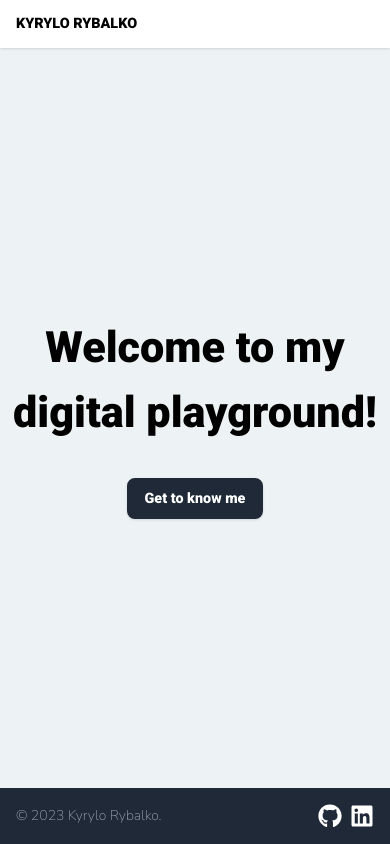
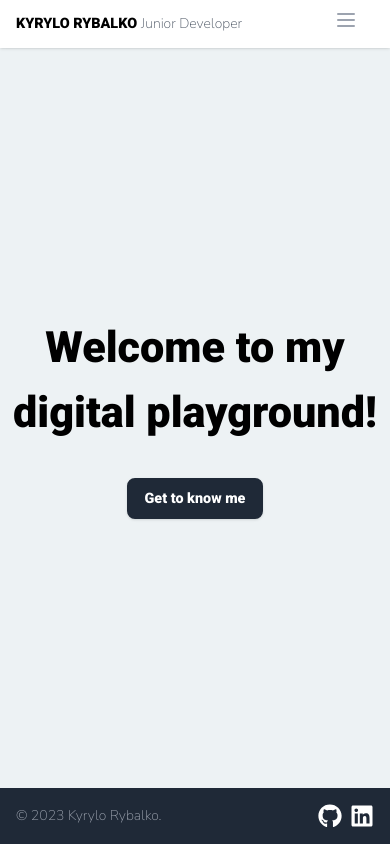
Before and after one commit to kay-dev-uk/NewProject, a React (Vite) app: page / in a window 390 px wide. Shown: the top 844 px of the page. Built offline with nearby package versions, Linux system fonts and the light colour scheme.

Commit message:
add hamb

```diff
--- a/src/components/NavBar/index.jsx
+++ b/src/components/NavBar/index.jsx
@@ -12,32 +12,72 @@ const NavBar = () => {
     setIsDropdownOpen(false);
   };
 
+  const handleScrollToTop = () => {
+    window.scrollTo(0, 0);
+  };
+
+  const handleWorkLinkClick = () => {
+    setIsDropdownOpen(!isDropdownOpen);
+  };
+
   return (
     <nav className="bg-white shadow fixed w-full">
       <div className="max-w-7xl mx-auto px-4 sm:px-6 lg:px-8">
         <div className="flex justify-between h-12">
           <div className="flex-shrink-0 flex items-center">
-            <h2>KYRYLO RYBALKO</h2>
+            <h2 className='mr-1'>KYRYLO RYBALKO</h2>
+            <br></br>
+            <p className="text-sm text-gray-600">Junior Developer</p>
           </div>
           <div className="hidden sm:ml-6 sm:flex sm:items-center relative">
-            <Link to='/' className="px-3 py-2 text-sm font-medium text-gray-400 hover:text-gray-800">
+            <Link to='/' onClick={handleScrollToTop} className="px-3 py-2 text-sm font-medium text-gray-400 hover:text-gray-800">
               Home
             </Link>
             <div className="relative" onMouseEnter={handleMouseEnter} onMouseLeave={handleMouseLeave}>
-              <button type="button" className="px-3 py-2 text-sm font-medium text-gray-400 hover:text-gray-800 focus:outline-none">
-                <Link to='/work'>Work</Link>
+              <button type="button" className="px-3 py-2 text-sm font-medium text-gray-400 hover:text-gray-800 focus:outline-none" onClick={handleWorkLinkClick}>
+                Work
               </button>
               {isDropdownOpen && (
                 <div className="absolute mt-0 py-1 w-40 bg-white rounded-lg shadow-lg">
-                  <Link className="block px-4 py-2 text-sm text-gray-400 hover:bg-gray-800 hover:text-white" to='/work/kanban'>Kanban AI</Link>
-                  <Link className="block px-4 py-2 text-sm text-gray-400 hover:bg-gray-800 hover:text-white" to='/work/flipping'>Flipping Flashcards</Link>
-                  <Link className="block px-4 py-2 text-sm text-gray-400 hover:bg-gray-800 hover:text-white" to='/work/florin'>Florin Events</Link>
+                  <Link onClick={handleScrollToTop} className="block px-4 py-2 text-sm text-gray-400 hover:bg-gray-800 hover:text-white" to='/work/kanban'>Kanban AI</Link>
+                  <Link onClick={handleScrollToTop} className="block px-4 py-2 text-sm text-gray-400 hover:bg-gray-800 hover:text-white" to='/work/flipping'>Flipping Flashcards</Link>
+                  <Link onClick={handleScrollToTop} className="block px-4 py-2 text-sm text-gray-400 hover:bg-gray-800 hover:text-white" to='/work/florin'>Florin Events</Link>
                 </div>
               )}
             </div>
-            <Link to='/about' className="px-3 py-2 text-sm font-medium text-gray-400 hover:text-gray-800">
+            <Link to='/about' onClick={handleScrollToTop} className="px-3 py-2 text-sm font-medium text-gray-400 hover:text-gray-800">
               About
             </Link>
+          </div>
+          <div className="sm:hidden">
+            <button
+              type="button"
+              className="px-4 py-2 text-sm font-medium text-gray-400 hover:text-gray-800 focus:outline-none"
+              onClick={handleWorkLinkClick}
+            >
+              <svg
+                className="h-6 w-6"
+                xmlns="http://www.w3.org/2000/svg"
+                fill="none"
+                viewBox="0 0 24 24"
+                stroke="currentColor"
+              >
+                <path strokeLinecap="round" strokeLinejoin="round" strokeWidth={2} d="M4 6h16M4 12h16M4 18h16" />
+              </svg>
+            </button>
+            {isDropdownOpen && (
+              <div className="mt-2 py-2 px-4 bg-white shadow-lg rounded-lg">
+                <Link onClick={handleScrollToTop} to='/' className="block px-3 py-2 text-sm font-medium text-gray-400 hover:text-gray-800">
+                  Home
+                </Link>
+                <Link onClick={handleScrollToTop} to='/work' className="block px-3 py-2 text-sm font-medium text-gray-400 hover:text-gray-800">
+                  Work
+                </Link>
+                <Link onClick={handleScrollToTop} to='/about' className="block px-3 py-2 text-sm font-medium text-gray-400 hover:text-gray-800">
+                  About
+                </Link>
+              </div>
+            )}
           </div>
         </div>
       </div>
--- a/src/pages/About/index.jsx
+++ b/src/pages/About/index.jsx
@@ -36,7 +36,7 @@ const About = () => {
         </div>
       </div> */}
         <div className="flex items-center justify-center">
-          <div className="bg-white rounded-xl shadow-custom m-20 p-5">
+          <div className="bg-white rounded-xl shadow-custom m-10 sm:m-20 p-5">
             <div className="grid grid-cols-1 md:grid-cols-2 lg:grid-cols-2 gap-4">
               <div className='order-2 md:order-2'>
                 <h1>About Me</h1>
--- a/src/pages/Home/index.jsx
+++ b/src/pages/Home/index.jsx
@@ -5,6 +5,10 @@ import { Link } from 'react-router-dom';
 const Home = () => {
   const scrollToSection = (id) => {
     document.getElementById(id).scrollIntoView({ behavior: 'smooth' });
+  };
+
+  const handleScrollToTop = () => {
+    window.scrollTo(0, 0);
   };
   return (
     <>
@@ -20,12 +24,12 @@ const Home = () => {
       </div>
 
       <div id='mid' className="flex items-center justify-center h-auto">
-        <div className="bg-white rounded-xl shadow-custom m-20 flex flex-col-reverse sm:flex-row items-center justify-center">
+        <div className="bg-white rounded-xl shadow-custom sm:m-20 m-10 flex flex-col-reverse sm:flex-row items-center justify-center">
           <div className="pl-8 pr-8 pt-8 pb-8 min-w-50% max-w-50%">
             <h2 className="text-2xl font-bold pb-2">Hello and welcome to my portfolio website!</h2>
             <p className="text-gray-600">I'm a brand-new developer who's just starting out on this exciting journey. I'm constantly pushing myself to grow and expand my knowledge, whether it's through online courses, coding challenges, or collaborating with other developers and I just finished my coding bootcamp with La Fosse. I'm excited to be a part of this vibrant community and can't wait to see where this journey takes me!</p>
             <br></br>
-            <Link to='/about'>
+            <Link to='/about' onClick={handleScrollToTop}>
               <button className="bg-gray-800 hover:bg-white hover:text-gray-800  text-white border-2  border-gray-800 font-semibold py-2 px-4 rounded-lg shadow">
               Learn more
               </button>
```
